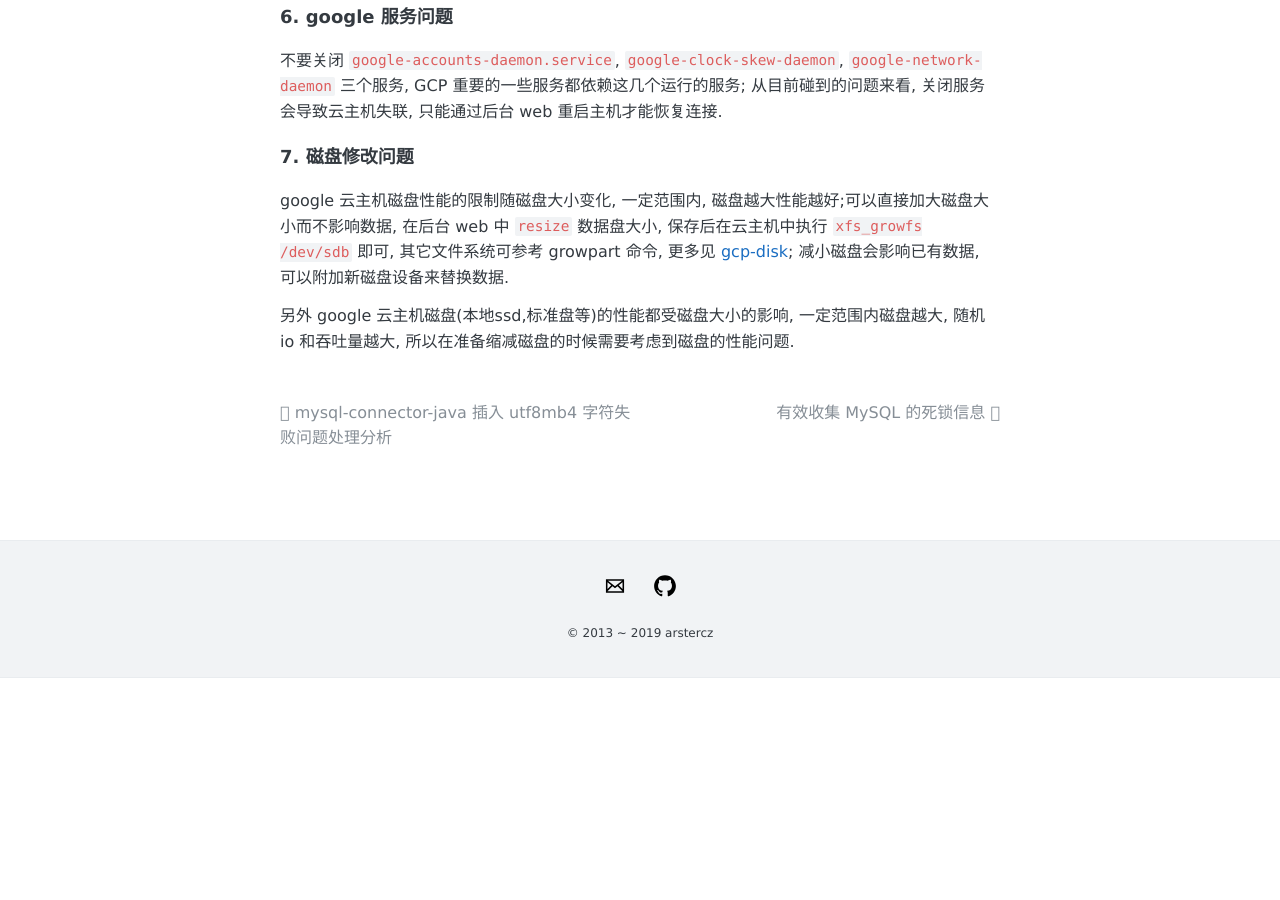
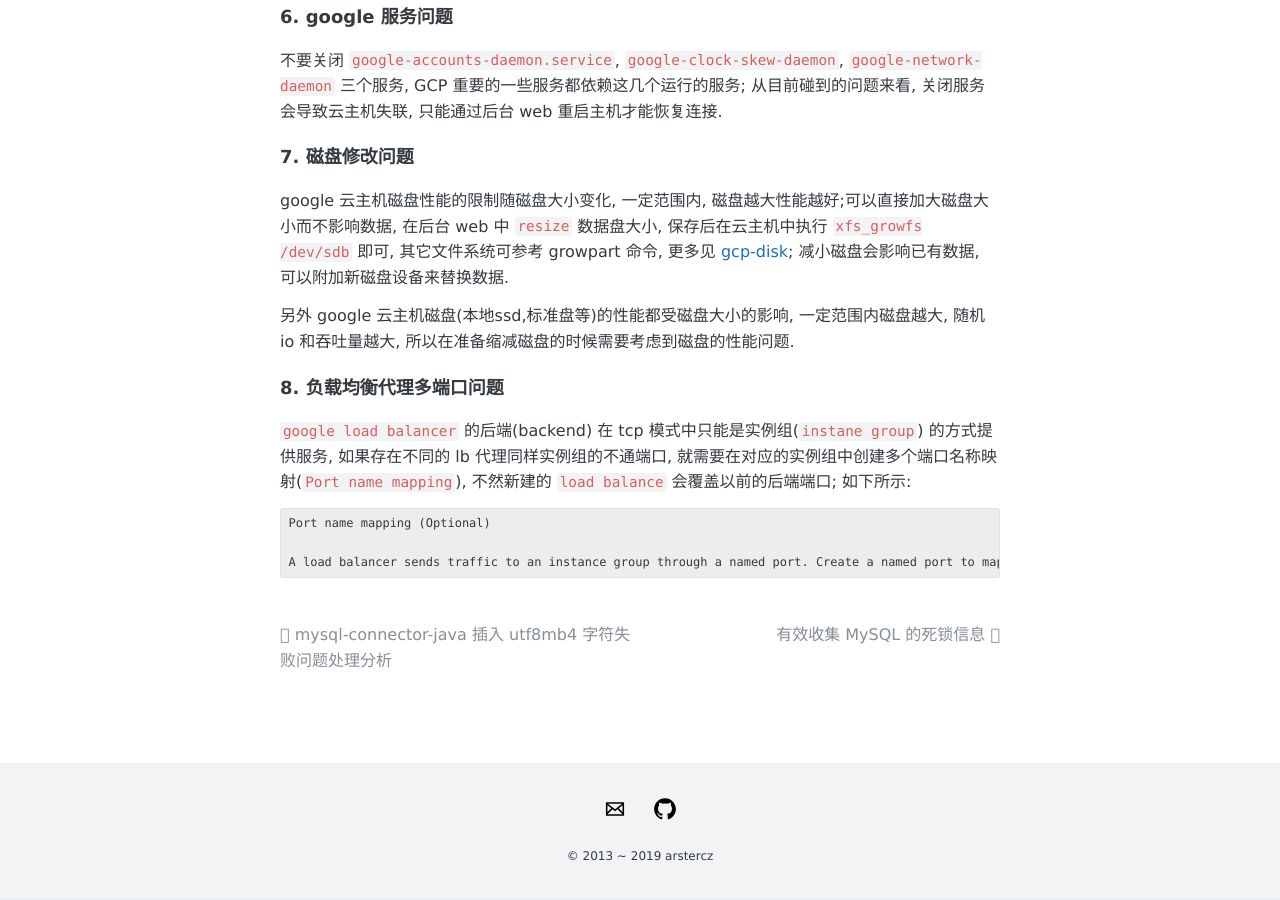
Before and after one commit to arstercz/arstercz.github.io, a Jekyll site: the page built from _posts/2019-06-03-google-cloud-platformgcp-%e4%bd%bf%e7%94%a8%e9%97%ae%e9%a2%98%e6%b1%87%e6%80%bb.md, in a window 1280 px wide and 900 px high, scrolled down 1259 px. Built offline with Jekyll 4.4.1, drawn with Linux system fonts in a browser that asks for light colours; comment, search, counter and statistics services are not loaded; before the commit the page ends 1937 px from its top, so only the background shows below that.

Commit message:
add gcp lb port issue

````diff
--- a/_posts/2019-06-03-google-cloud-platformgcp-%e4%bd%bf%e7%94%a8%e9%97%ae%e9%a2%98%e6%b1%87%e6%80%bb.md
+++ b/_posts/2019-06-03-google-cloud-platformgcp-%e4%bd%bf%e7%94%a8%e9%97%ae%e9%a2%98%e6%b1%87%e6%80%bb.md
@@ -66,3 +66,13 @@
 google 云主机磁盘性能的限制随磁盘大小变化, 一定范围内, 磁盘越大性能越好;可以直接加大磁盘大小而不影响数据, 在后台 web 中 `resize` 数据盘大小, 保存后在云主机中执行 `xfs_growfs /dev/sdb` 即可, 其它文件系统可参考 growpart 命令, 更多见 <a href="https://cloud.google.com/compute/docs/disks/add-persistent-disk">gcp-disk</a>; 减小磁盘会影响已有数据, 可以附加新磁盘设备来替换数据.
 
 另外 google 云主机磁盘(本地ssd,标准盘等)的性能都受磁盘大小的影响, 一定范围内磁盘越大, 随机 io 和吞吐量越大, 所以在准备缩减磁盘的时候需要考虑到磁盘的性能问题.
+
+### 8. 负载均衡代理多端口问题
+
+`google load balancer` 的后端(backend) 在 tcp 模式中只能是实例组(`instane group`) 的方式提供服务, 如果存在不同的 lb 代理同样实例组的不通端口, 就需要在对应的实例组中创建多个端口名称映射(`Port name mapping`), 不然新建的 `load balance` 会覆盖以前的后端端口; 如下所示:
+
+```
+Port name mapping (Optional)
+
+A load balancer sends traffic to an instance group through a named port. Create a named port to map the incoming traffic to a specific port number and then go to "HTTP load balancing" to create a load balancer using this instance group.
+```
````
